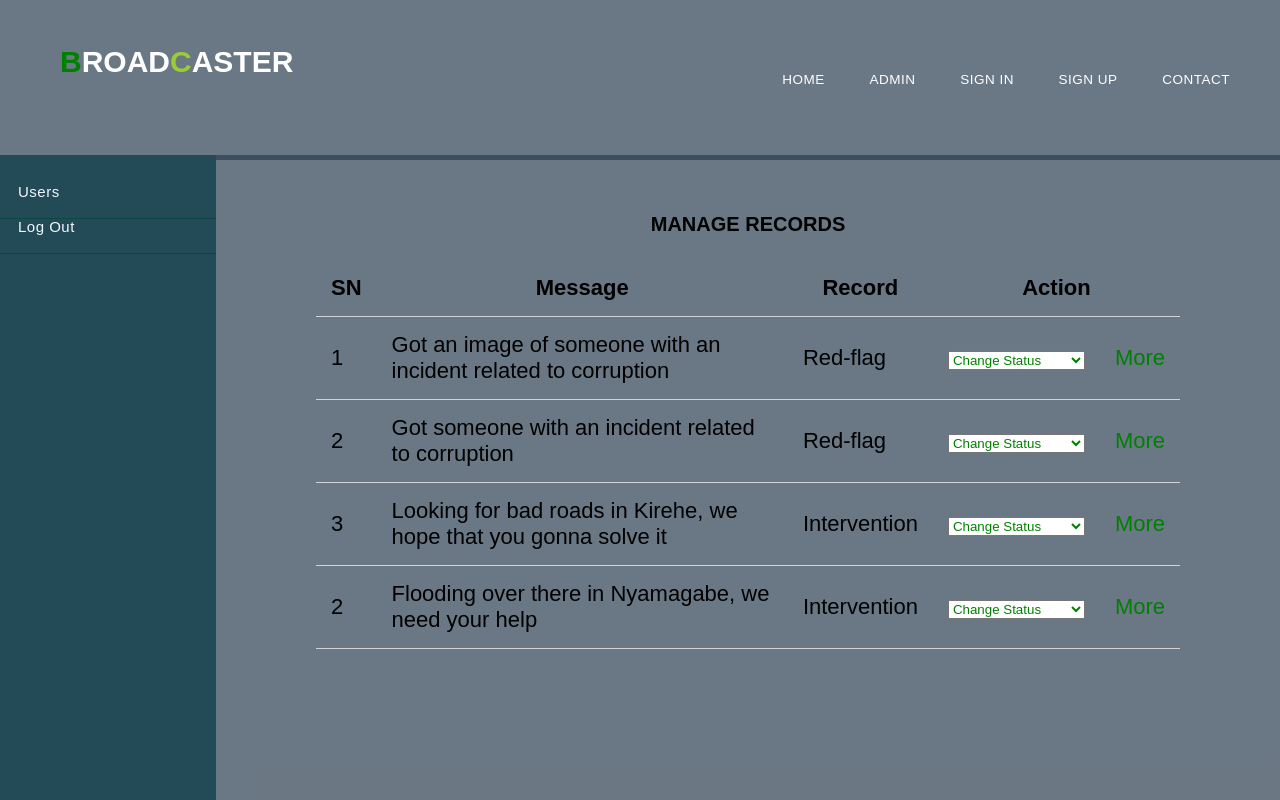
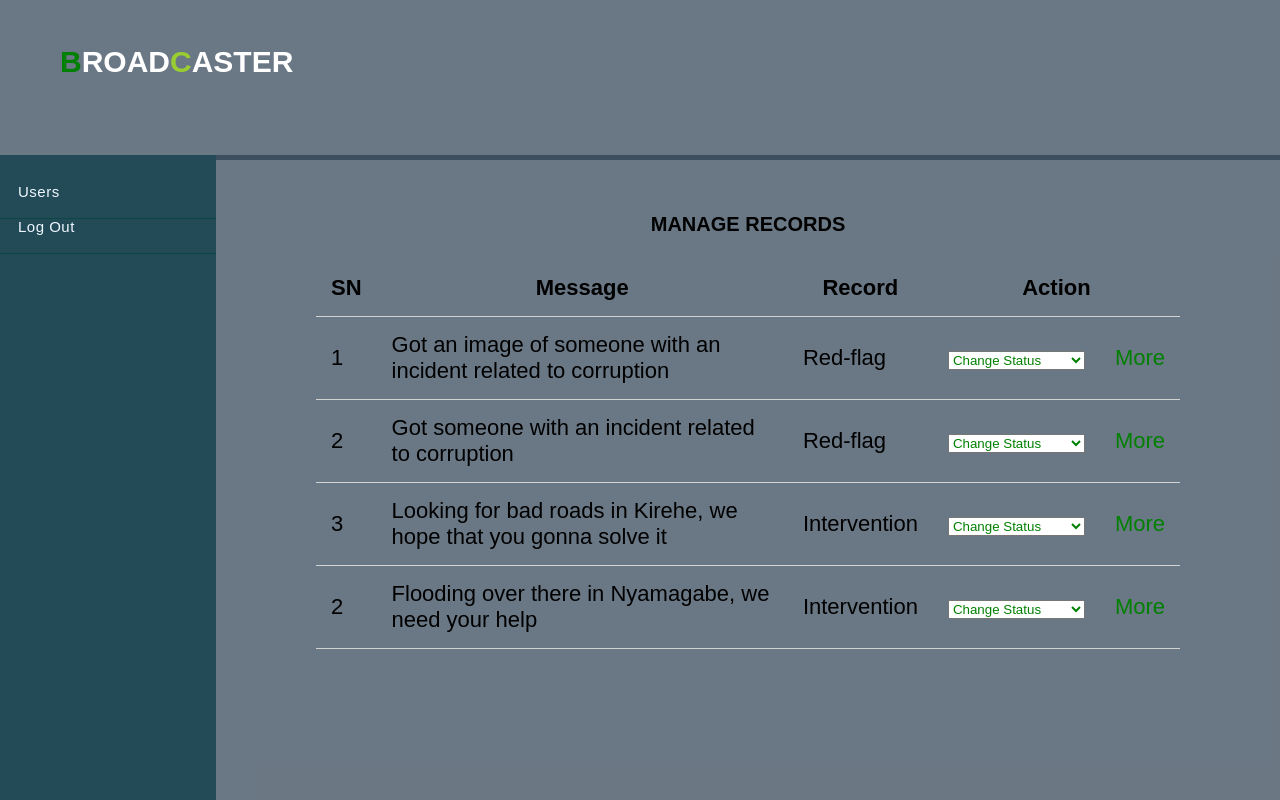
Before and after one commit to Emmyn5600/BroadCaster013, a website: page UI/pages/admin.html in a window 1280 px wide. Shown: the top 800 px of the page. Drawn offline with Linux system fonts and the light colour scheme.

Commit message:
bug(changes-admin): changes to admin
An admin should not see anything on the header unless logo and the button on the left side

[finishes:##169764008]

```diff
--- a/UI/pages/admin.html
+++ b/UI/pages/admin.html
@@ -11,15 +11,7 @@
         <header style="height: 160px;">
             <nav>
                 <div class="row clearfix">
-                        <div class="logo"><span>B</span>road<span1>C</span1>aster</div>
-                 <ul class="main-nav animated slideInDown" id="check-class">
-                     <li><a href="../pages/index.html">Home</a></li>
-                     <li><a href="../pages/login-2.html">Admin</a></li>
-                     <li><a href="../pages/login.html">Sign In</a></li>
-                     <li><a href="../pages/sign up.html">Sign Up</a></li>
-                     <li><a href="../pages/contact.html">Contact</a></li>
-                 </ul>
-                 <a href="#" class="mobile-icon" onclick="slideshow()">Menu</a>
+                   <a href="../pages/index.html"><div class="logo"><span>B</span>road<span1>C</span1>aster</div></a>
                 </div>
             </nav>
 
```
Also changed, not shown: UI/pages/contact.html (+0 -1 lines), UI/pages/list2.html (+0 -3 lines), UI/pages/login-2.html (+2 -9 lines), UI/pages/login.html (+0 -1 lines), UI/pages/sign up.html (+0 -1 lines).
